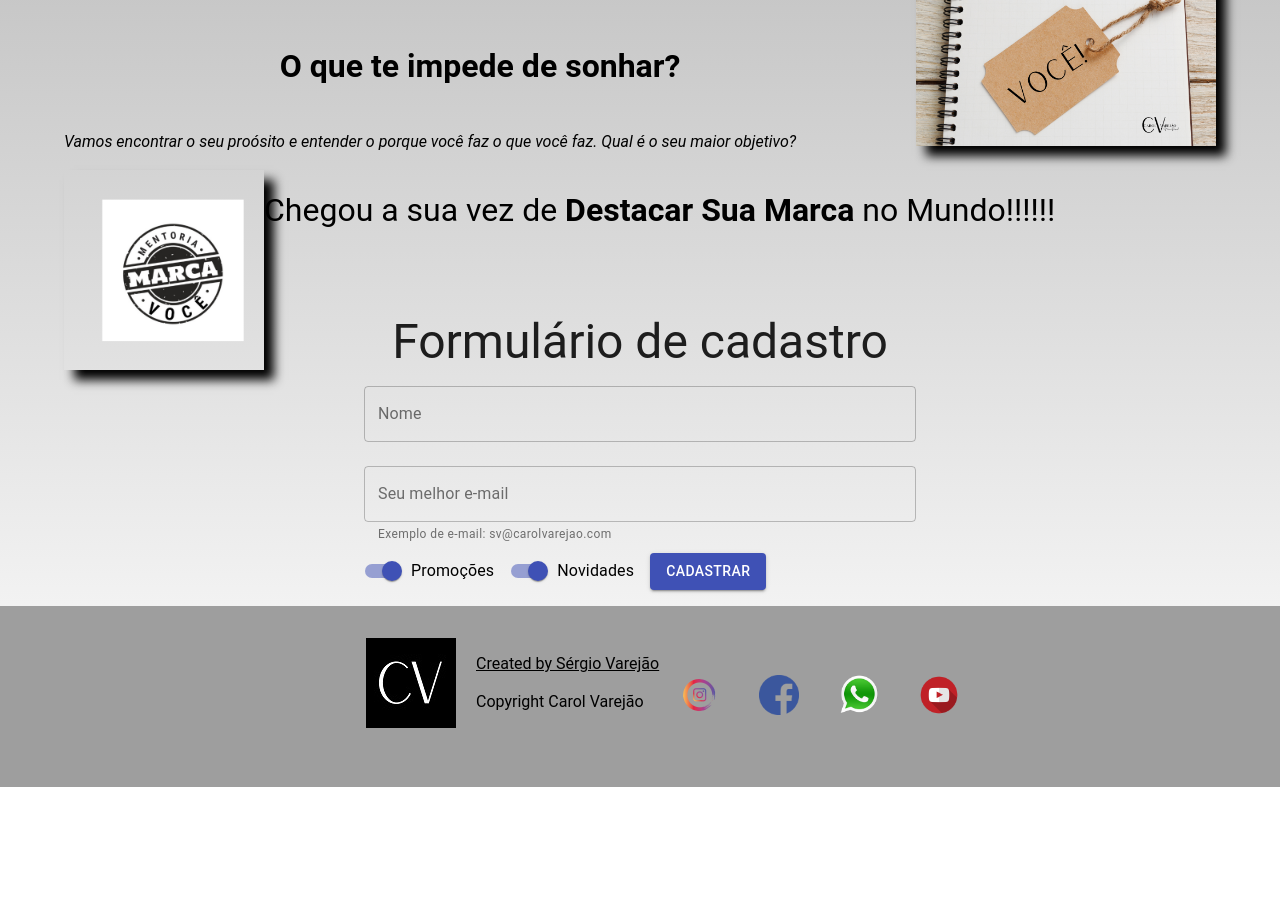
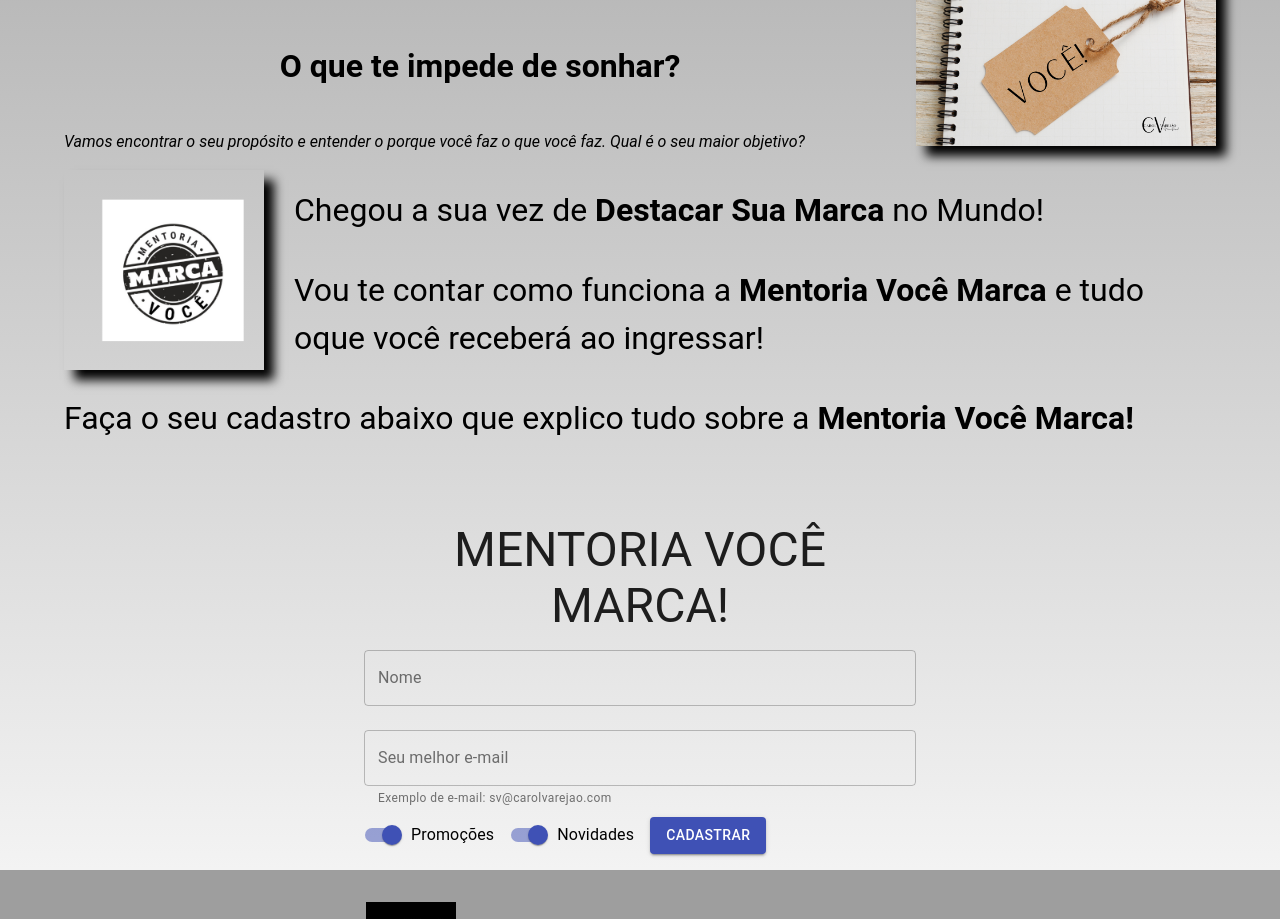
Before and after one commit to varejaosergio/carolVarejao, a React (Create React App) app: page / in a window 1280 px wide. Shown: the part 2820-3739 px from the top of the page. Before the commit the page ends 3607 px from the top, so only its background shows below. Built offline with nearby package versions, Linux system fonts and the light colour scheme.

Commit message:
CHAMADA VOCE MARCA

```diff
--- a/src/App.js
+++ b/src/App.js
@@ -18,15 +18,19 @@ function App() {
         videoDescription="Mentora Carol Varejão 'Você Marca!'"
       />
       <About />
-      <Carousel
+      <Carousel category={dadosIniciais.categorias[0]} />
 
-        category={dadosIniciais.categorias[0]}
-      />
-
-      <Mentoria/>
+      <Mentoria />
 
       <Container component="article" maxWidth="sm">
-        <Typography variant="h3" component="h1" align="center" color="textPrimary">Formulário de cadastro</Typography>
+        <Typography
+          variant="h3"
+          component="h1"
+          align="center"
+          color="textPrimary"
+        >
+          MENTORIA VOCÊ MARCA!
+        </Typography>
         <Form onSubmit={onSubmitForm} />
       </Container>
     </PageDefault>
--- a/src/components/Mentoria/index.js
+++ b/src/components/Mentoria/index.js
@@ -61,20 +61,25 @@ function Mentoria() {
         </p>
         <p>
           <em>
-            Vamos encontrar o seu proósito e entender o porque você faz o que
+            Vamos encontrar o seu propósito e entender o porque você faz o que
             você faz. Qual é o seu maior objetivo?
           </em>
         </p>
 
         <img className="marca" src={VcMarca} alt="Logo Você Marca." />
         <p className="texto-chamada">
-          Chegou a sua vez de <strong>Destacar Sua Marca </strong>no Mundo!!!!!!
+          Chegou a sua vez de <strong>Destacar Sua Marca </strong>no Mundo!
         </p>
 
-        <p></p>
+        <p className="texto-chamada">
+          Vou te contar como funciona a<strong> Mentoria Você Marca</strong> e
+          tudo oque você receberá ao ingressar!
+        </p>
 
-        <p></p>
-
+        <p className="texto-chamada">
+          Faça o seu cadastro abaixo que explico tudo sobre a
+          <strong> Mentoria Você Marca!</strong>
+        </p>
         <p className="texto-centro"></p>
       </div>
     </MentoriaBase>
--- a/src/components/Mentoria/styles.js
+++ b/src/components/Mentoria/styles.js
@@ -56,6 +56,7 @@ export const MentoriaBase = styled.body`
     width: 200px;
     float: left;
     box-shadow: 10px 10px 10px 0 #000000;
+    margin-right: 30px;
   }
   .texto-chamada {
     font-size: 2em;
```
